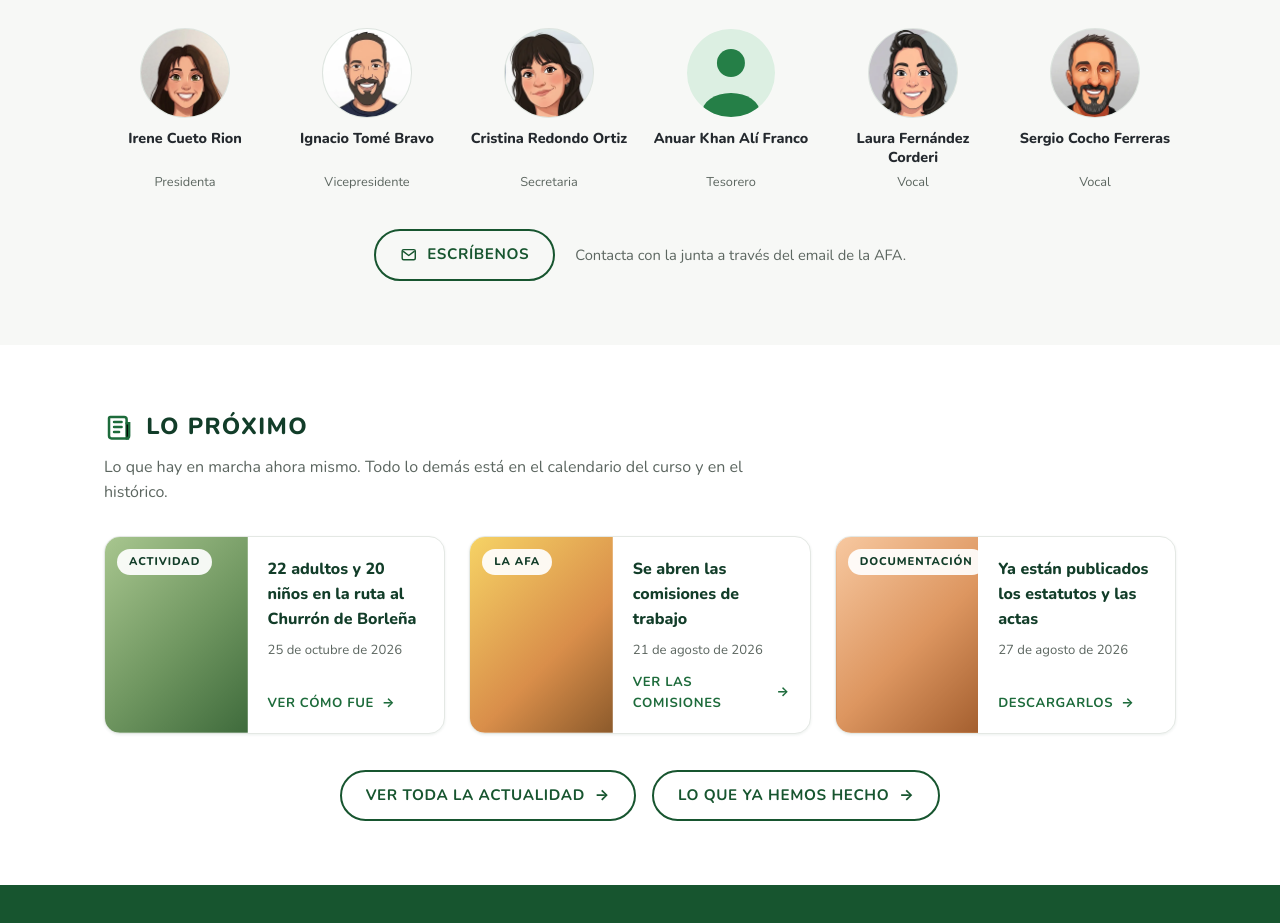
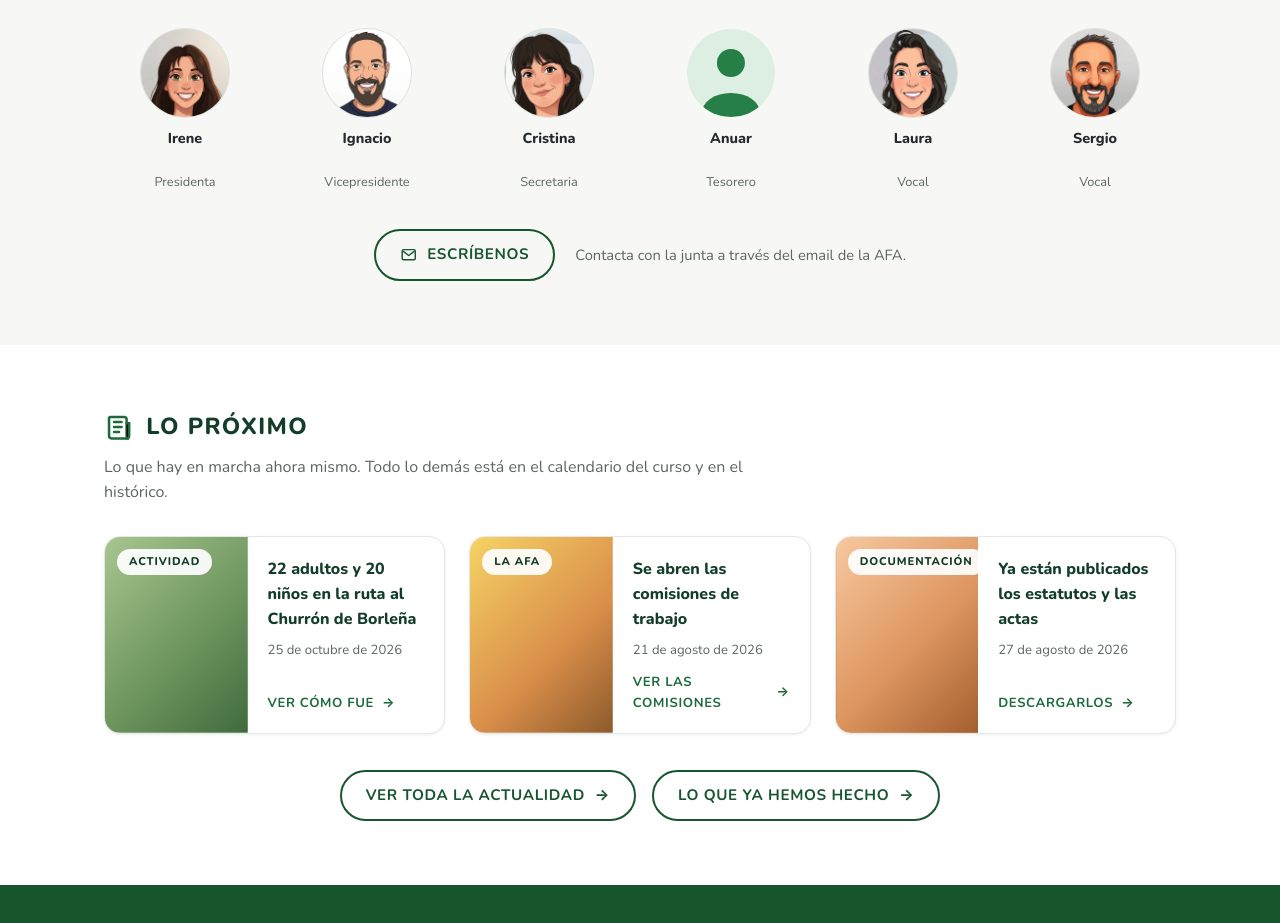
Before and after one commit to Atalaya-AFA-Web/Website, a plain HTML site: page index.html in a window 1280 px wide. Shown: the part 1603-2526 px from the top of the page. Drawn offline with Linux system fonts and the light colour scheme; a script that the page names is missing.

Commit message:
Eliminar los apellidos de los nombres de la junta

```diff
--- a/index.html
+++ b/index.html
@@ -295,36 +295,36 @@
           <li class="board-member">
             <img class="avatar" src="img/junta/irene.webp" alt=""
                  width="88" height="88" loading="lazy" decoding="async">
-            <strong>Irene Cueto Rion</strong>
+            <strong>Irene</strong>
             <span class="board-role">Presidenta</span>
           </li>
           <li class="board-member">
             <img class="avatar" src="img/junta/ignacio.webp" alt=""
                  width="88" height="88" loading="lazy" decoding="async">
-            <strong>Ignacio Tomé Bravo</strong>
+            <strong>Ignacio</strong>
             <span class="board-role">Vicepresidente</span>
           </li>
           <li class="board-member">
             <img class="avatar" src="img/junta/cristina.webp" alt=""
                  width="88" height="88" loading="lazy" decoding="async">
-            <strong>Cristina Redondo Ortiz</strong>
+            <strong>Cristina</strong>
             <span class="board-role">Secretaria</span>
           </li>
           <li class="board-member">
             <span class="avatar avatar-b" aria-hidden="true"></span>
-            <strong>Anuar Khan Alí Franco</strong>
+            <strong>Anuar</strong>
             <span class="board-role">Tesorero</span>
           </li>
           <li class="board-member">
             <img class="avatar" src="img/junta/laura.webp" alt=""
                  width="88" height="88" loading="lazy" decoding="async">
-            <strong>Laura Fernández Corderi</strong>
+            <strong>Laura</strong>
             <span class="board-role">Vocal</span>
           </li>
           <li class="board-member">
             <img class="avatar" src="img/junta/sergio.webp" alt=""
                  width="88" height="88" loading="lazy" decoding="async">
-            <strong>Sergio Cocho Ferreras</strong>
+            <strong>Sergio</strong>
             <span class="board-role">Vocal</span>
           </li>
         </ul>
```
Also changed, not shown: paginas/la-afa/index.html (+6 -6 lines).
